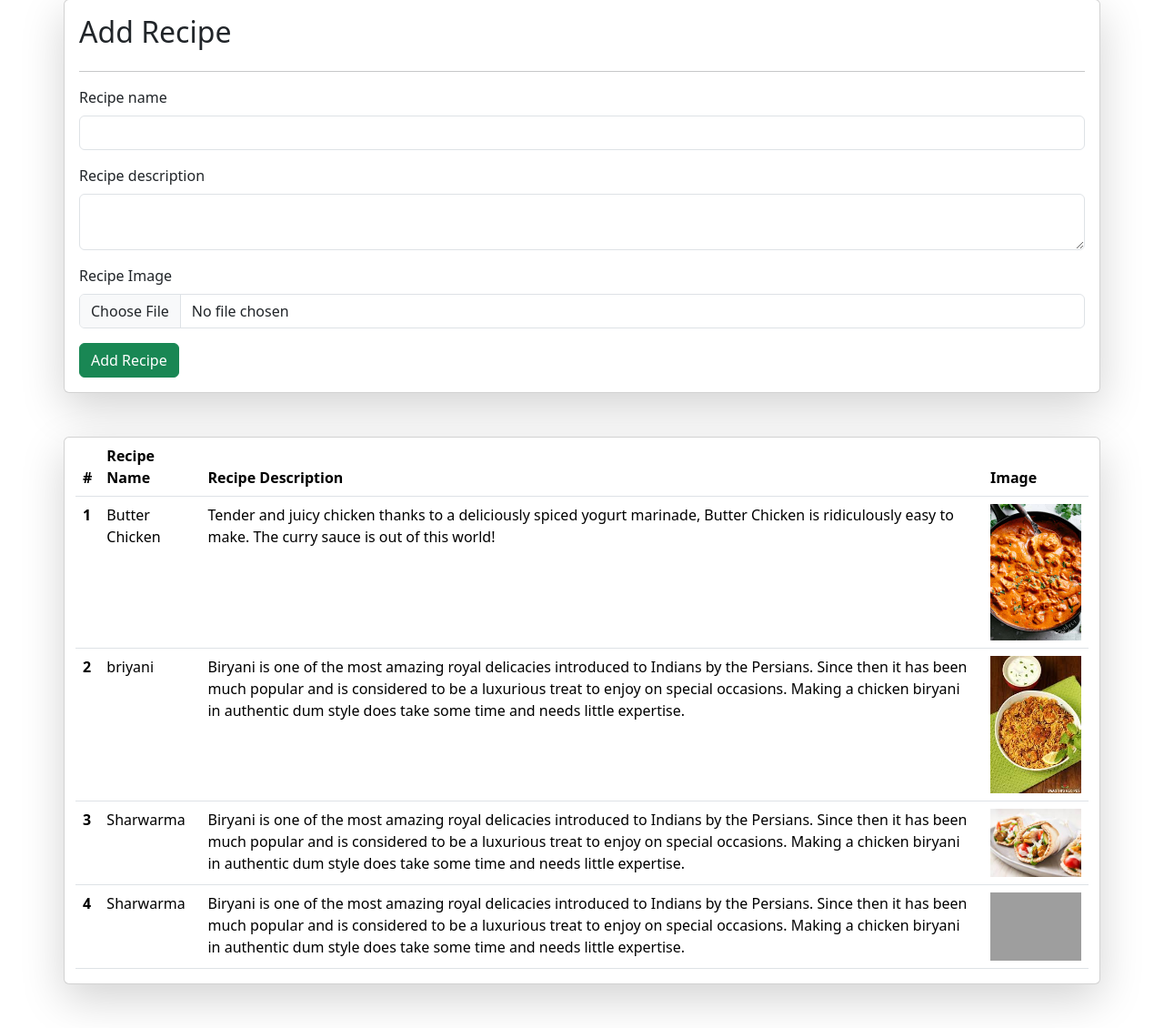
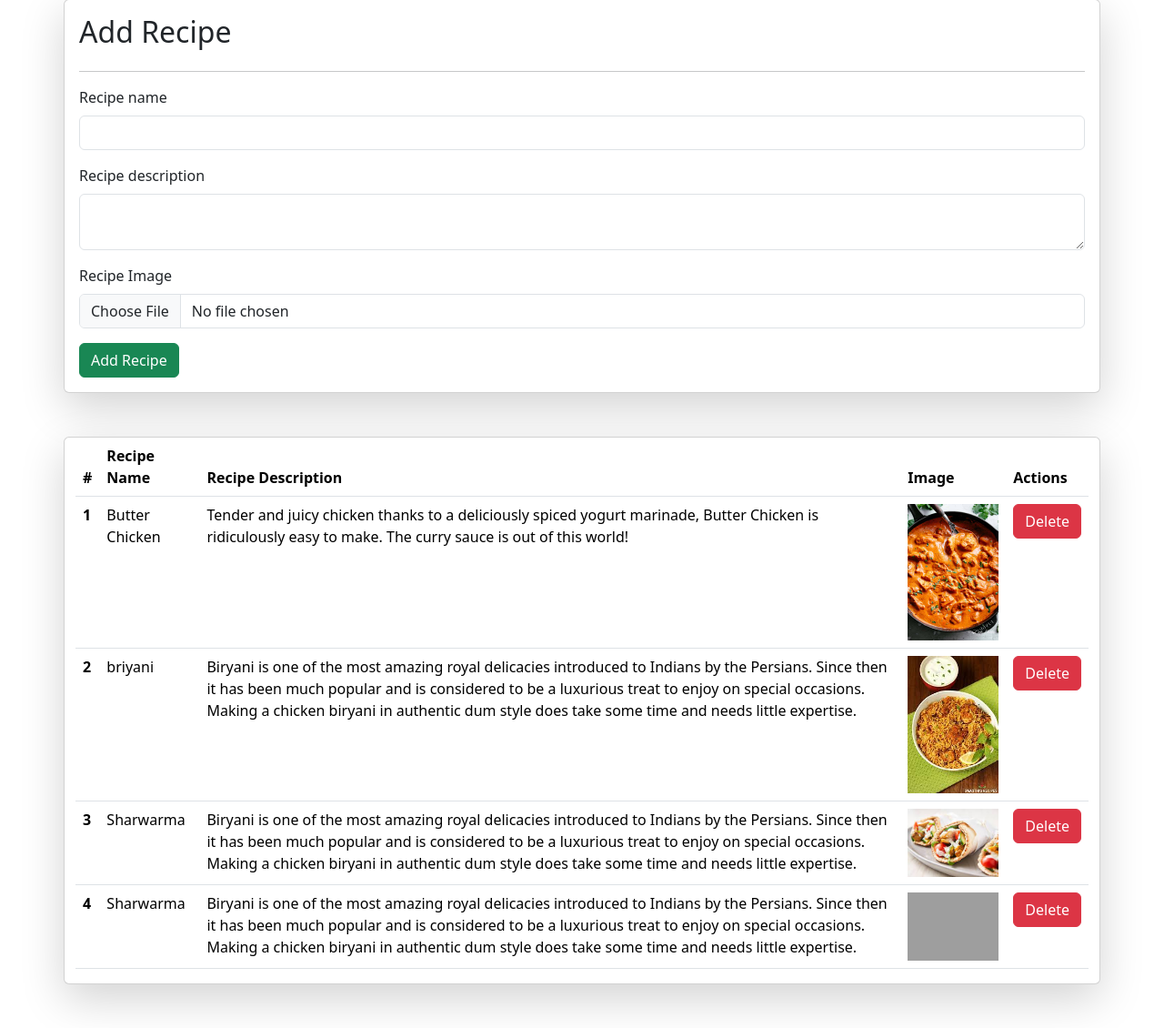
Before and after one commit to iprime2/Basics-django, a Django app: page /recipes/ in a window 1280 px wide. Shown: the part 49-1179 px from the top of the page at 91% size. Run offline with Django 4.2, Linux system fonts and the light colour scheme; data comes from the database, SQL or seed files in the repository; both versions use the stored data as it was after the commit; grey boxes are pictures that could not be loaded.

Commit message:
add: delete function

```diff
--- a/learn/urls.py
+++ b/learn/urls.py
@@ -9,7 +9,8 @@ from django.contrib.staticfiles.urls import staticfiles_urlpatterns
 
 urlpatterns = [
     path('admin/', admin.site.urls),
-    path('recipes/', recipes, name="recipes")
+    path('recipes/', recipes, name="recipes"),
+    path('delete-recipe/<id>/', delete_recipe, name="delete_recipe")
 ]
 
 if settings.DEBUG:
--- a/recipe/templates/recipes.html
+++ b/recipe/templates/recipes.html
@@ -50,6 +50,7 @@
             <th scope="col">Recipe Name</th>
             <th scope="col">Recipe Description</th>
             <th scope="col">Image</th>
+            <th scope="col">Actions</th>
           </tr>
         </thead>
         <tbody>
@@ -60,6 +61,11 @@
             <td>{{ recipe.recipe_description }}</td>
             <td>
               <img src="/media/{{recipe.recipe_image}}" style="width: 100px" />
+            </td>
+            <td>
+              <a href="delete-recipe/{{recipe.id}}/" class="btn btn-danger"
+                >Delete</a
+              >
             </td>
           </tr>
           {% empty %}
--- a/recipe/views.py
+++ b/recipe/views.py
@@ -27,3 +27,11 @@ def recipes(request):
     context = {'recipes':queryset}
 
     return render(request, "recipes.html",context)
+
+
+
+def delete_recipe(request, id):
+    print(id)
+    queryset = Recipe.objects.get(id=id)
+    queryset.delete()
+    return redirect('/recipes/')
```
Also changed, not shown: db.sqlite3.
